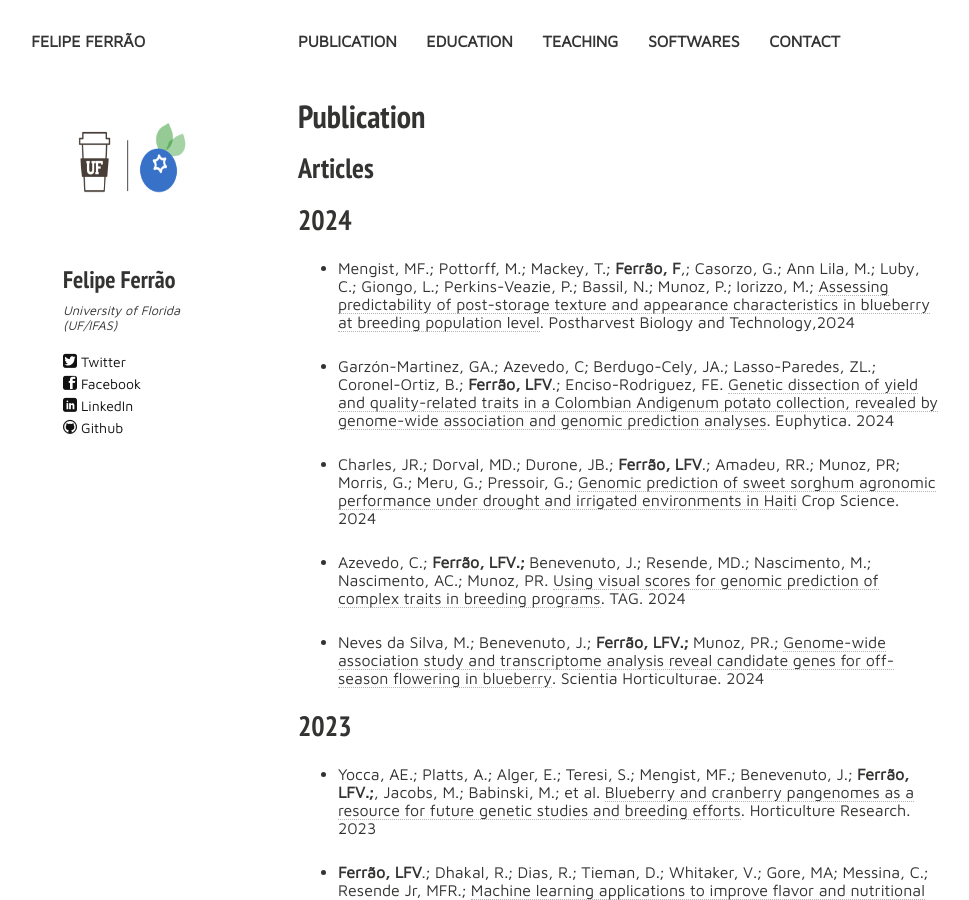
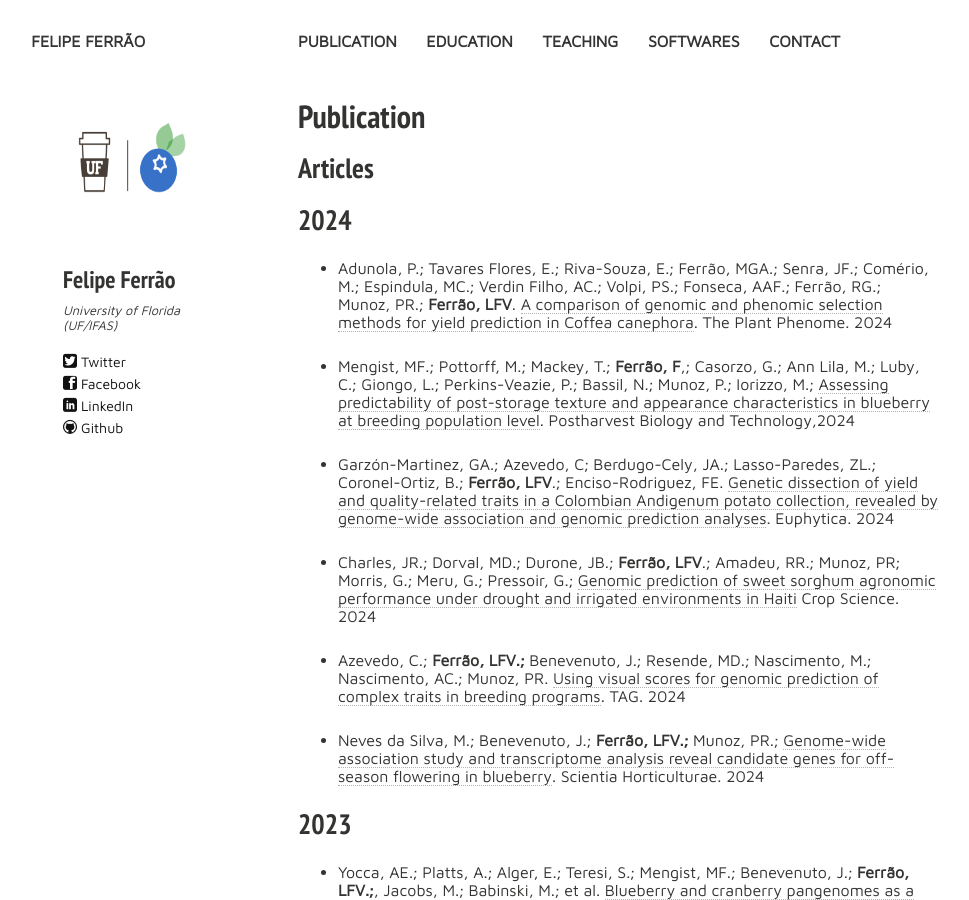
Before and after one commit to lfelipe-ferrao/lfelipe-ferrao.github.io, a Jekyll site: the page built from publication.md, in a window 1280 px wide and 900 px high. Shown: the whole window, without its empty margins (22-991 px from the left). Built offline with Jekyll 4.4.1, drawn with Linux system fonts in a browser that asks for light colours; nearby versions of some CDN libraries.

Commit message:
Update publication.md

```diff
--- a/publication.md
+++ b/publication.md
@@ -15,6 +15,8 @@ tags: [people, undergrads, MSc, PhD, postdocs]
 ## Articles
 
 ## 2024
+
+- Adunola, P.; Tavares Flores, E.; Riva-Souza, E.;  Ferrão, MGA.; Senra, JF.; Comério, M.; Espindula, MC.; Verdin Filho, AC.;  Volpi, PS.;  Fonseca, AAF.; Ferrão, RG.; Munoz, PR.; **Ferrão, LFV**. [A comparison of genomic and phenomic selection methods for yield prediction in Coffea canephora](https://acsess.onlinelibrary.wiley.com/doi/10.1002/ppj2.20109). The Plant Phenome. 2024
 
 - Mengist, MF.; Pottorff, M.; Mackey, T.; **Ferrão, F**,; Casorzo, G.; Ann Lila, M.; Luby, C.; Giongo, L.; Perkins-Veazie, P.; Bassil, N.; Munoz, P.; Iorizzo, M.; [Assessing predictability of post-storage texture and appearance characteristics in blueberry at breeding population level](https://www.sciencedirect.com/science/article/pii/S0925521424002096). Postharvest Biology and Technology,2024
 
```
